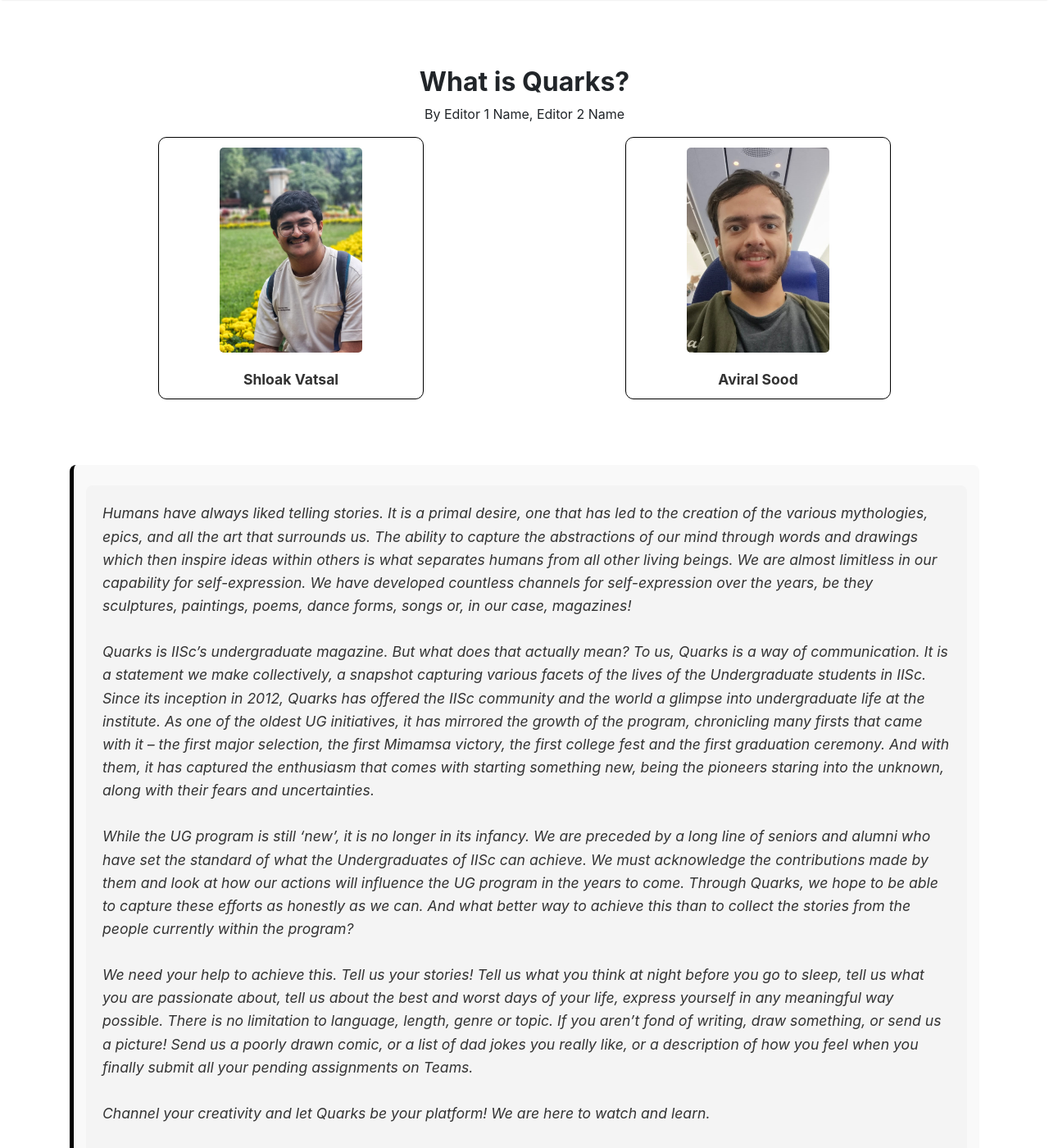
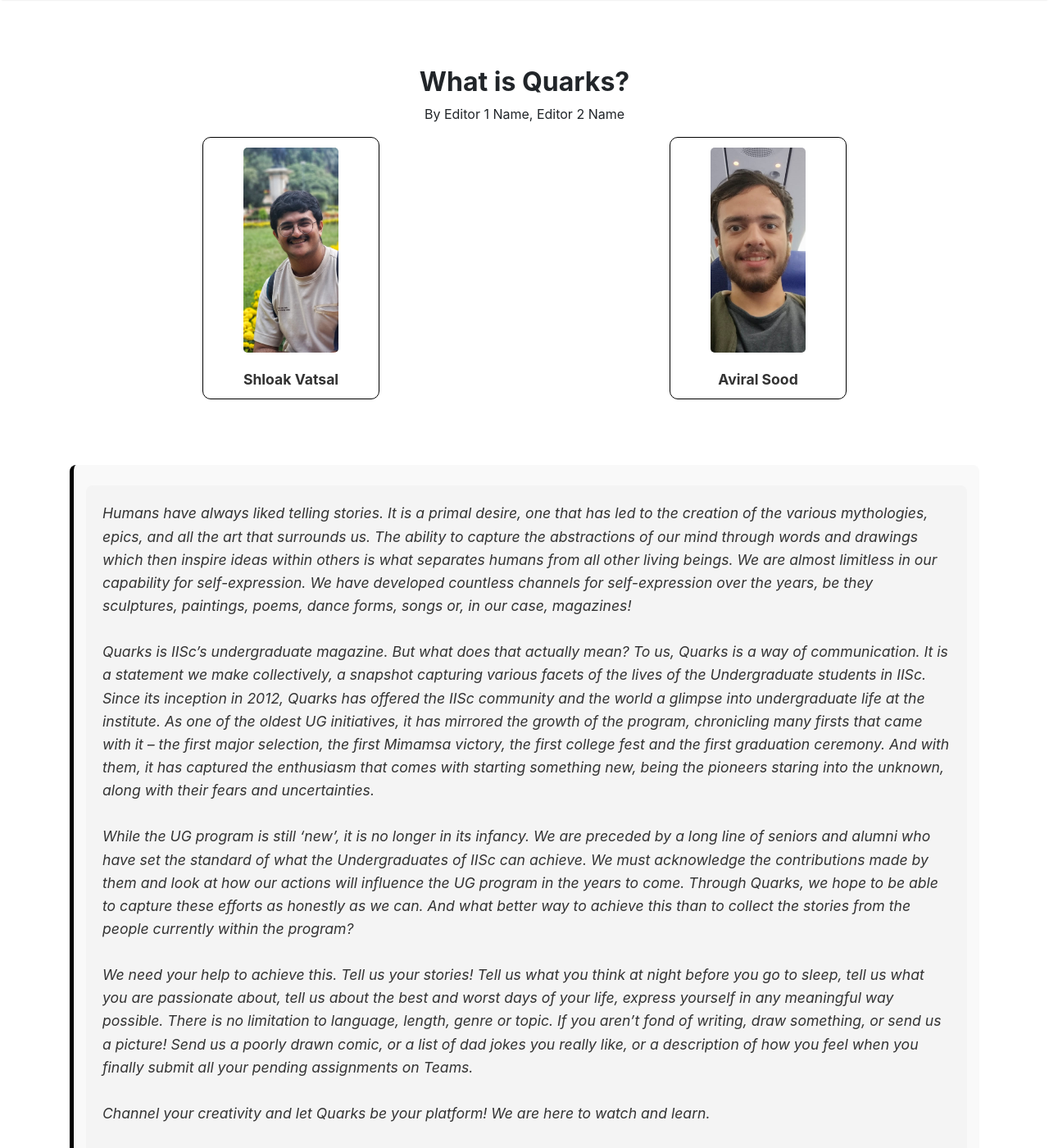
Before and after one commit to Quarks-IISc/blog, a Jekyll site: the page built from aboutus.html, in a window 1280 px wide and 1400 px high. Shown: the whole window at 82% size. Built offline with Jekyll 4.4.1, drawn with Linux system fonts in a browser that asks for light colours; nearby versions of some CDN libraries.

Commit message:
Decrease width of editor rectangle

```diff
--- a/assets/css/screen.css
+++ b/assets/css/screen.css
@@ -1049,7 +1049,7 @@
     border-radius: 10px;
     border: 1px solid #000;
     text-align: center;
-    width: 60%; /* Decreased width to make the box more narrow */
+    width: 40%; /* Decreased width to make the box more narrow */
     height: 320px; /* Increased height to accommodate the image and name */
     margin: 0 auto 30px; /* Center the editor boxes horizontally */
 }
```
